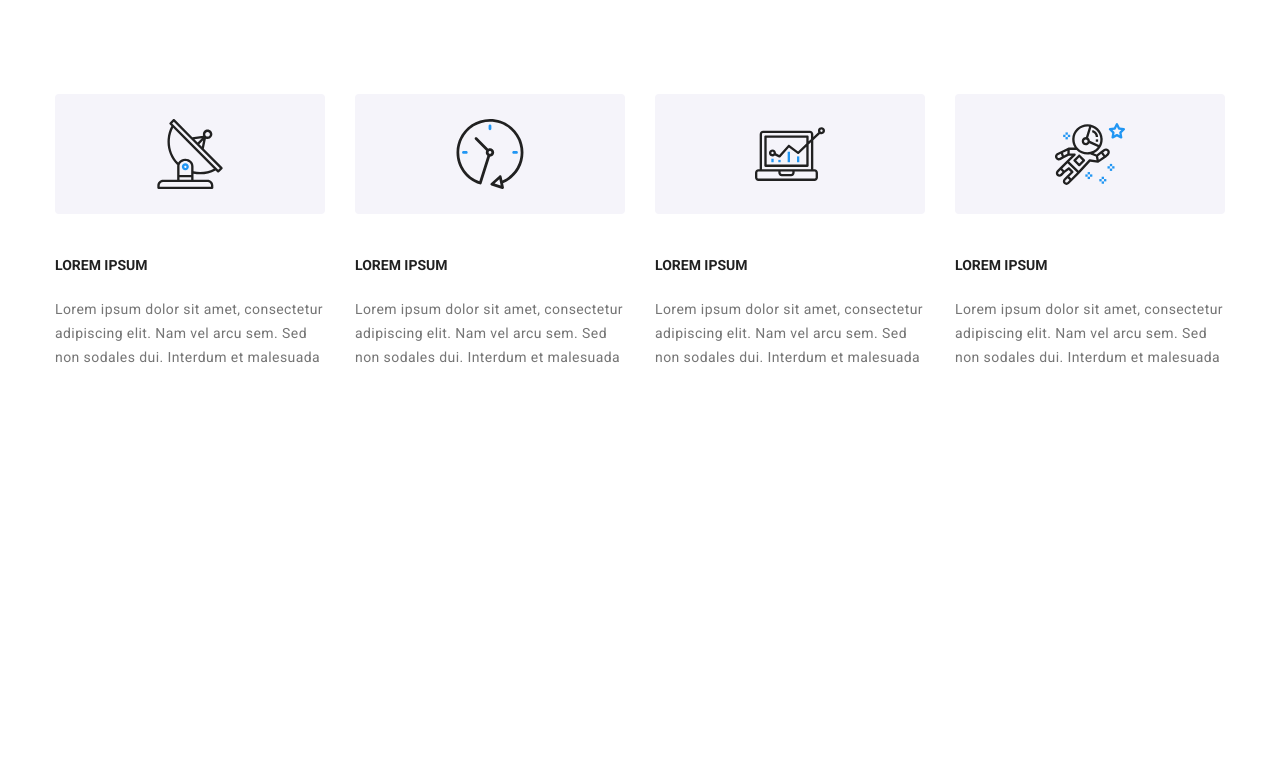
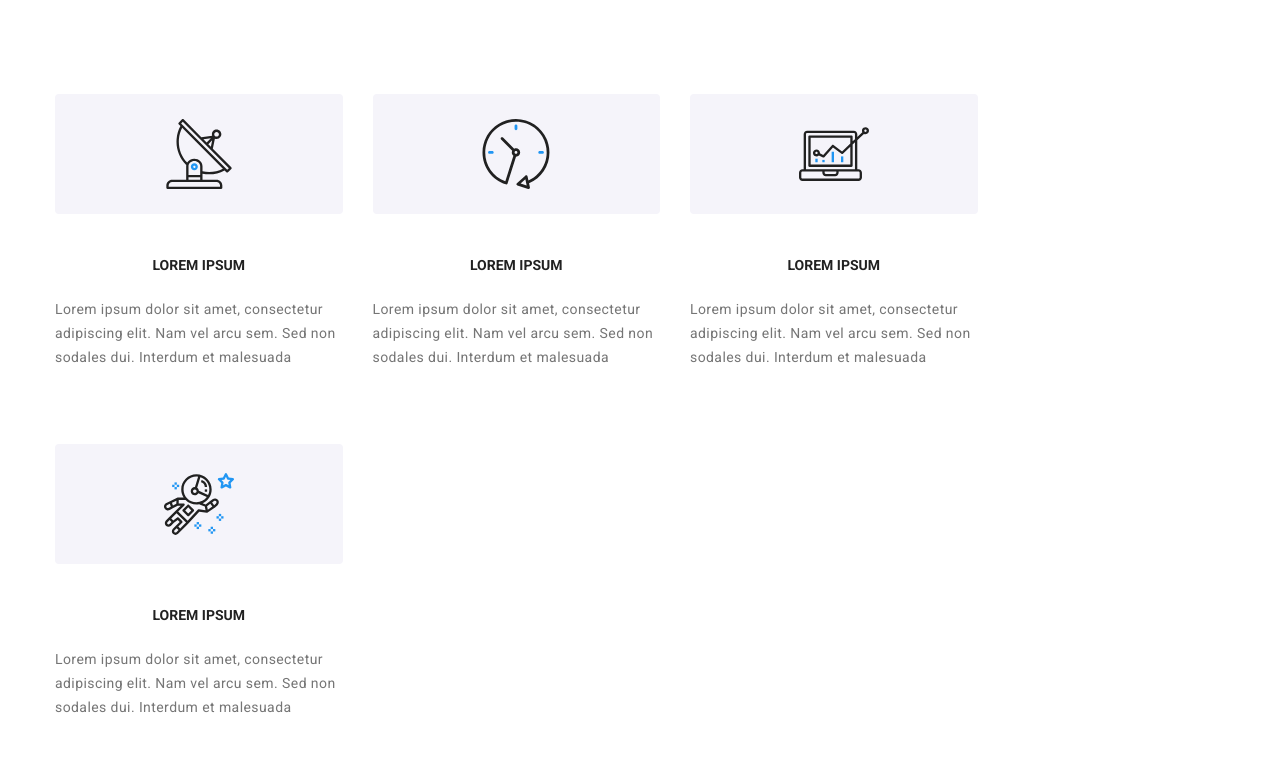
Before and after one commit to MonikaMackiewicz/goit-markup-hw-08, a plain HTML site: page index.html in a window 1280 px wide. Shown: the part 625-1392 px from the top of the page. Before the commit the page ends 1103 px from the top, so only its background shows below. Drawn offline with nearby package versions, Linux system fonts and the light colour scheme.

Commit message:
Second attempt do mobile

```diff
--- a/sass/components/_features.scss
+++ b/sass/components/_features.scss
@@ -1,6 +1,6 @@
 .features {
   display: flex;
-  flex-direction: column;
+  justify-content: space-evenly;
 
   .features__icon {
     padding-top: 25px;
@@ -20,6 +20,7 @@
     color: $colorMain;
     padding-bottom: 10px;
     padding-top: 30px;
+    text-align: center;
   }
 
   .features__text {
@@ -28,17 +29,21 @@
     color: $colorLessITex;
     letter-spacing: 0.03em;
     flex-wrap: wrap;
+    padding-bottom: 30px;
   }
 }
 
 @media screen and (min-width: 480px) {
-  .features {
-    flex-direction: row;
-    justify-content: space-evenly;
+  .features__display {
+    flex-basis: calc((100% - 30px) / 2);
+    padding: 0;
   }
-  .features__display {
-    flex-basis: calc((100% - 15px) / 2);
+  .features__wrapper {
+    display: flex;
+    gap: 30px;
     padding: 0;
+    margin: 0;
+    flex-wrap: wrap;
   }
 }
 
@@ -51,6 +56,6 @@
   }
   .features__display {
     flex-basis: calc((100% - 20px) / 4);
-    padding: 0;
+    flex-direction: row;
   }
 }
--- a/sass/components/_offer.scss
+++ b/sass/components/_offer.scss
@@ -1,3 +1,8 @@
+.offer {
+  display: none;
+}
+
+@media screen and (min-width: 768px) {
   .offer {
     display: flex;
     align-items: flex-start;
@@ -29,3 +34,4 @@
       justify-content: center;
     }
   }
+}
```
Also changed, not shown: index.html (+1 -1 lines), css/main.min.css, 1 other file. Lines whose indentation alone changed are shown as unchanged.
